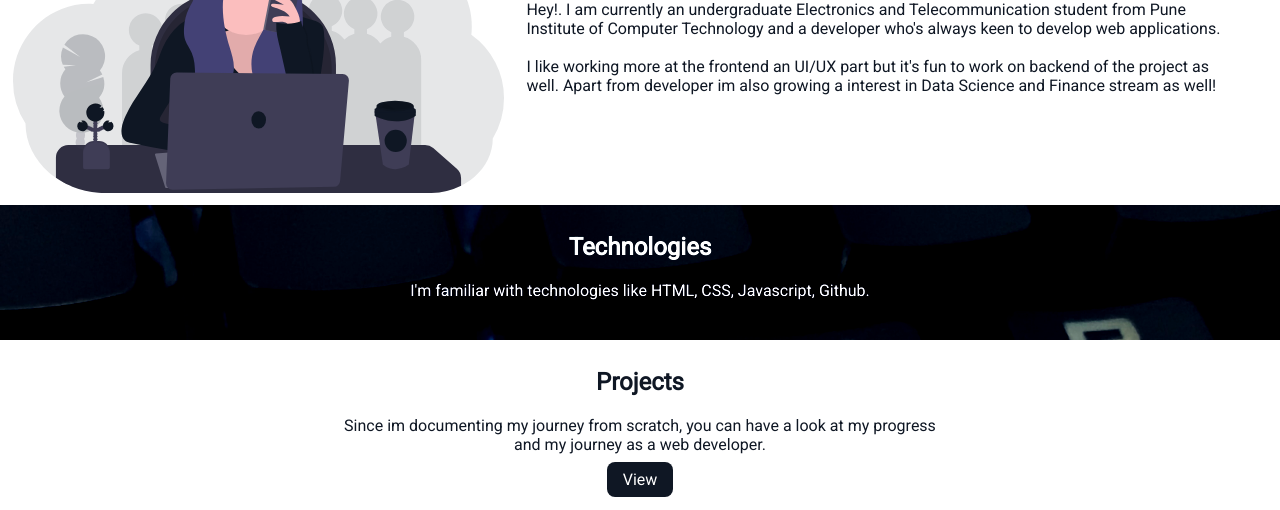
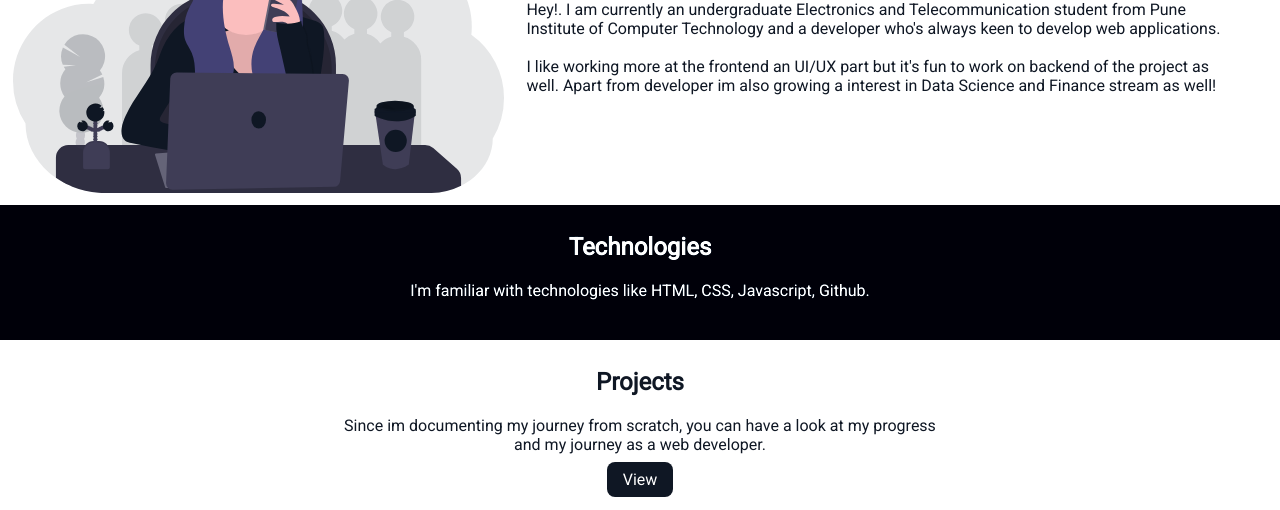
Before and after one commit to nshanbhag20001412/NehaShanbhagPortfolio, a plain HTML site: page index.html in a window 1280 px wide. Shown: the part 247-757 px from the top of the page. Drawn offline with Linux system fonts and the light colour scheme.

Commit message:
updated colors

```diff
--- a/style.css
+++ b/style.css
@@ -126,9 +126,9 @@ hr{
 }
 
 .section-lightgray{
-    /* background-color: var(--light-gray); */
-    background-image: url(Images/herobackground.jpg);
-    background-size: cover;
+    background-color: #111924;
+    /* background-image: url(Images/herobackground.jpg);
+    background-size: cover; */
     color: white;
     /* text-shadow: 1px 1px var(--light-gray); */
     filter: contrast(130%);
```
